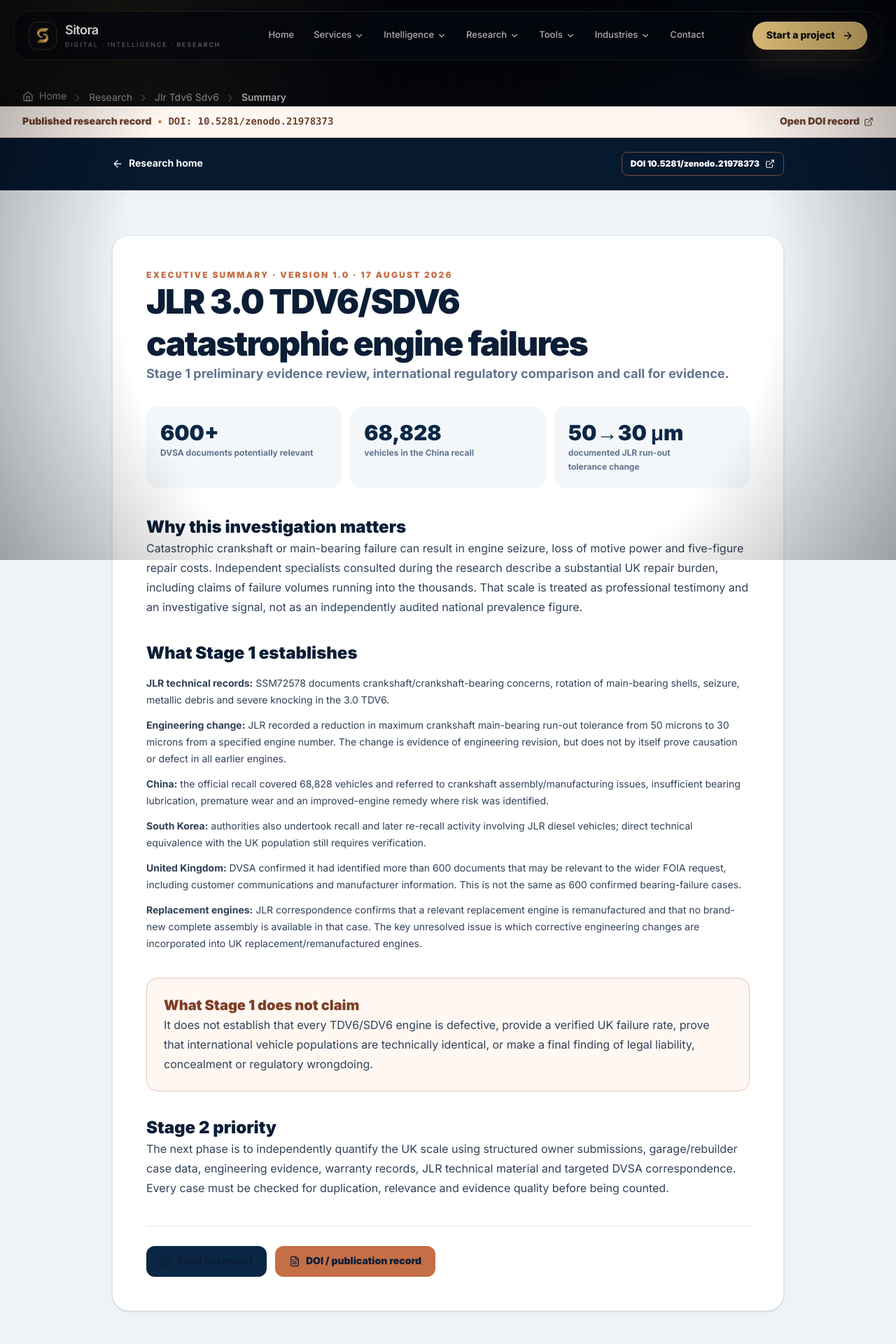
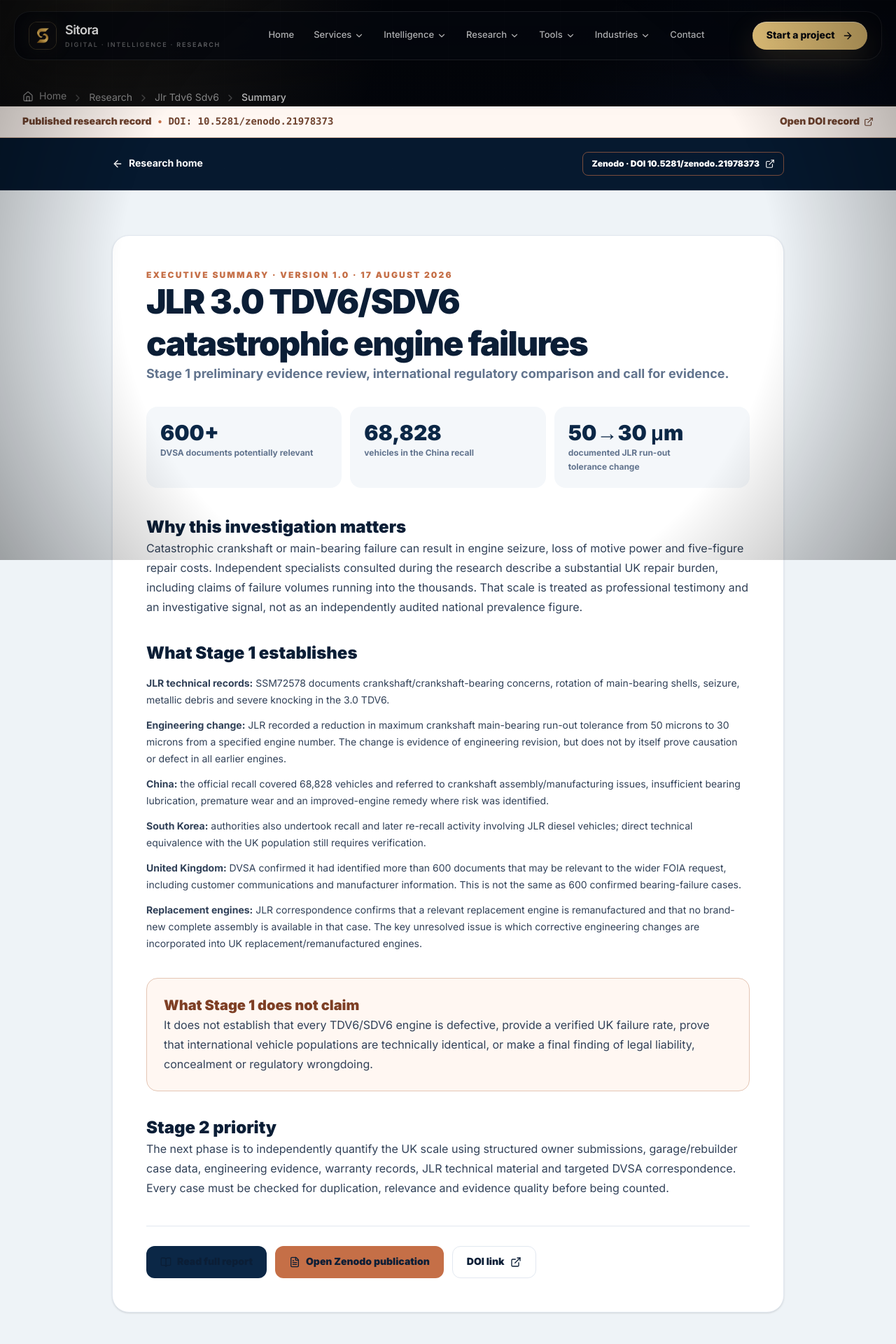
Before and after one commit to Nylon1/SitoraBrandingagency, a Next.js app: page /research/jlr-tdv6-sdv6/summary in a window 1280 px wide. Shown: the top 1920 px of the page at 70% size. Built offline with nearby package versions, Linux system fonts and the light colour scheme; a web font is replaced by a local one.

Commit message:
Link JLR executive summary directly to Zenodo record

```diff
--- a/app/research/jlr-tdv6-sdv6/summary/page.tsx
+++ b/app/research/jlr-tdv6-sdv6/summary/page.tsx
@@ -8,6 +8,7 @@ export const metadata: Metadata = {
 };
 
 const doi = "10.5281/zenodo.21978373";
+const zenodoRecord = "https://zenodo.org/records/21978373";
 
 export default function JlrExecutiveSummaryPage() {
   return (
@@ -15,7 +16,7 @@ export default function JlrExecutiveSummaryPage() {
       <header className="border-b border-white/10 bg-[#06192f] text-white">
         <div className="mx-auto flex max-w-5xl flex-wrap items-center justify-between gap-4 px-5 py-5 lg:px-8">
           <a href="/research/jlr-tdv6-sdv6" className="inline-flex items-center gap-2 text-sm font-bold text-slate-200 hover:text-white"><ArrowLeft className="h-4 w-4" /> Research home</a>
-          <a href={`https://doi.org/${doi}`} target="_blank" rel="noreferrer" className="inline-flex items-center gap-2 rounded-lg border border-[#c56f47]/60 px-3 py-2 text-xs font-black text-[#f6d1bd]">DOI {doi}<ExternalLink className="h-3.5 w-3.5" /></a>
+          <a href={zenodoRecord} target="_blank" rel="noreferrer" className="inline-flex items-center gap-2 rounded-lg border border-[#c56f47]/60 px-3 py-2 text-xs font-black text-[#f6d1bd]">Zenodo · DOI {doi}<ExternalLink className="h-3.5 w-3.5" /></a>
         </div>
       </header>
 
@@ -60,7 +61,8 @@ export default function JlrExecutiveSummaryPage() {
 
           <div className="mt-10 flex flex-wrap gap-3 border-t border-slate-200 pt-7">
             <a href="/research/jlr-tdv6-sdv6/report" className="inline-flex items-center gap-2 rounded-xl bg-[#0b2746] px-5 py-3 text-sm font-black text-white"><BookOpen className="h-4 w-4" /> Read full report</a>
-            <a href={`https://doi.org/${doi}`} target="_blank" rel="noreferrer" className="inline-flex items-center gap-2 rounded-xl bg-[#c56f47] px-5 py-3 text-sm font-black text-white"><FileText className="h-4 w-4" /> DOI / publication record</a>
+            <a href={zenodoRecord} target="_blank" rel="noreferrer" className="inline-flex items-center gap-2 rounded-xl bg-[#c56f47] px-5 py-3 text-sm font-black text-white"><FileText className="h-4 w-4" /> Open Zenodo publication</a>
+            <a href={`https://doi.org/${doi}`} target="_blank" rel="noreferrer" className="inline-flex items-center gap-2 rounded-xl border border-slate-200 px-5 py-3 text-sm font-black text-[#0b2746]">DOI link <ExternalLink className="h-4 w-4" /></a>
           </div>
         </div>
       </article>
```
